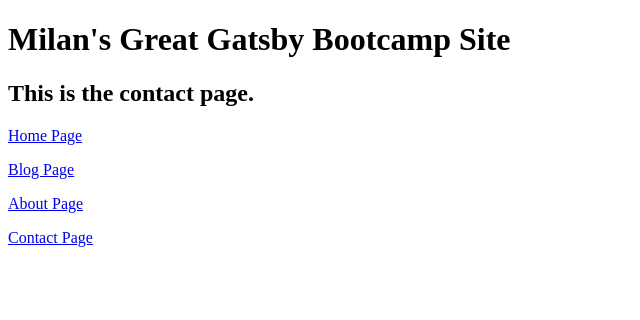
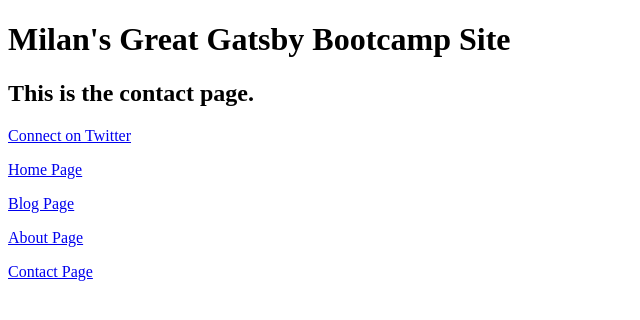
Before and after one commit to milandeepbassi/GreatGatsbyBootcamp, a Gatsby site in the folder gatsby-bootcamp/: page /contact in a window 1280 px wide. Shown: the whole page, without its empty margins (0-640 px from the left). Built offline with nearby package versions, Linux system fonts and the light colour scheme; Gatsby itself is replaced by a stand-in of ours.

Commit message:
Added external link.

```diff
--- a/gatsby-bootcamp/src/pages/contact.js
+++ b/gatsby-bootcamp/src/pages/contact.js
@@ -6,6 +6,7 @@
     <div>
       <h1>Milan's Great Gatsby Bootcamp Site</h1>
       <h2>This is the contact page.</h2>
+      <p><a href="https://www.twitter.com/milanbassi" target="_blank">Connect on Twitter</a></p>
       <p><Link to="/">Home Page</Link></p>
       <p><Link to="/blog">Blog Page</Link></p>
       <p><Link to="/about">About Page</Link></p>
```
